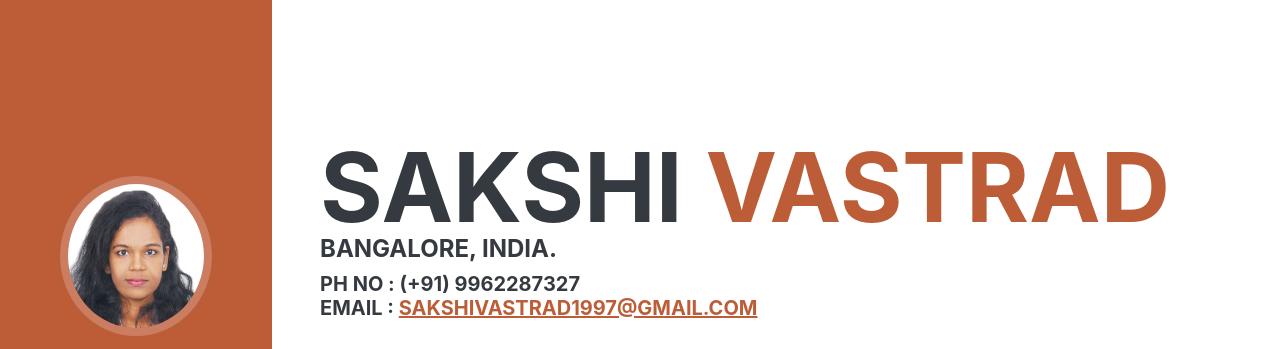
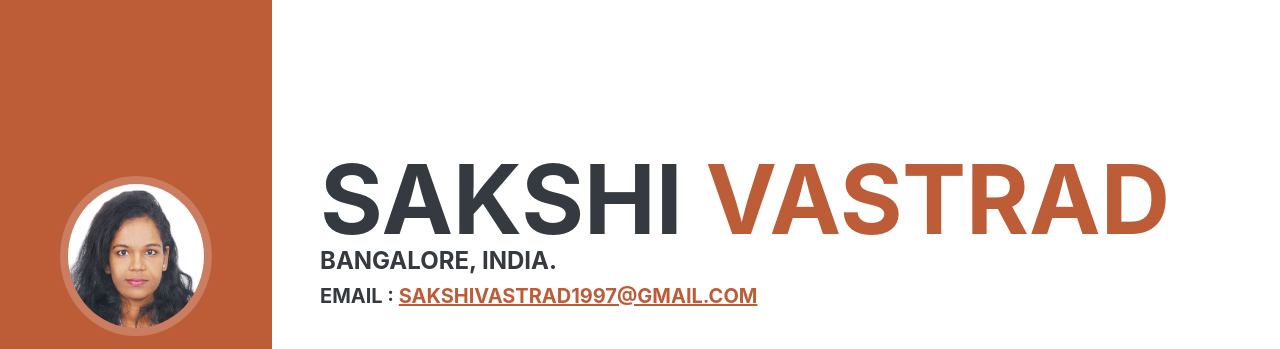
Before and after one commit to sakshi0803/sakshi.github.io, a plain HTML site: page index.html in a window 1280 px wide. Shown: the top 349 px of the page. Drawn offline with nearby package versions, Linux system fonts and the light colour scheme; a web font is replaced by a local one.

Commit message:
Add files via upload

```diff
--- a/index.html
+++ b/index.html
@@ -48,7 +48,7 @@
                         <span class="text-primary">Vastrad</span>
                     </h1>
                         <h4>Bangalore, India.<br></h4>
-                        <h5>Ph no : (+91) 9962287327 <br> Email : <a href="mailto:sakshivastrad1997@gmail.com">sakshivastrad1997@gmail.com</a></h5>
+                        <h5>Email : <a href="mailto:sakshivastrad1997@gmail.com">sakshivastrad1997@gmail.com</a></h5>
 
                     <div class="subheading mb-5">
                     </div>
@@ -366,7 +366,6 @@
                 <div class="resume-section-content">
                     <h2 class="mb-5">Contact</h2>
                     <ul class="fa-ul mb-0">
-                        Ph no : (+91) 9962287327 / (+91) 8767472983
                         <br>
                         Email : <a href="mailto:sakshivastrad1997@gmail.com">sakshivastrad1997@gmail.com</a> / <a href="mailto:sakshi.vastrad@intel.com">sakshi.vastrad@intel.com</a>
                     </ul>
```
